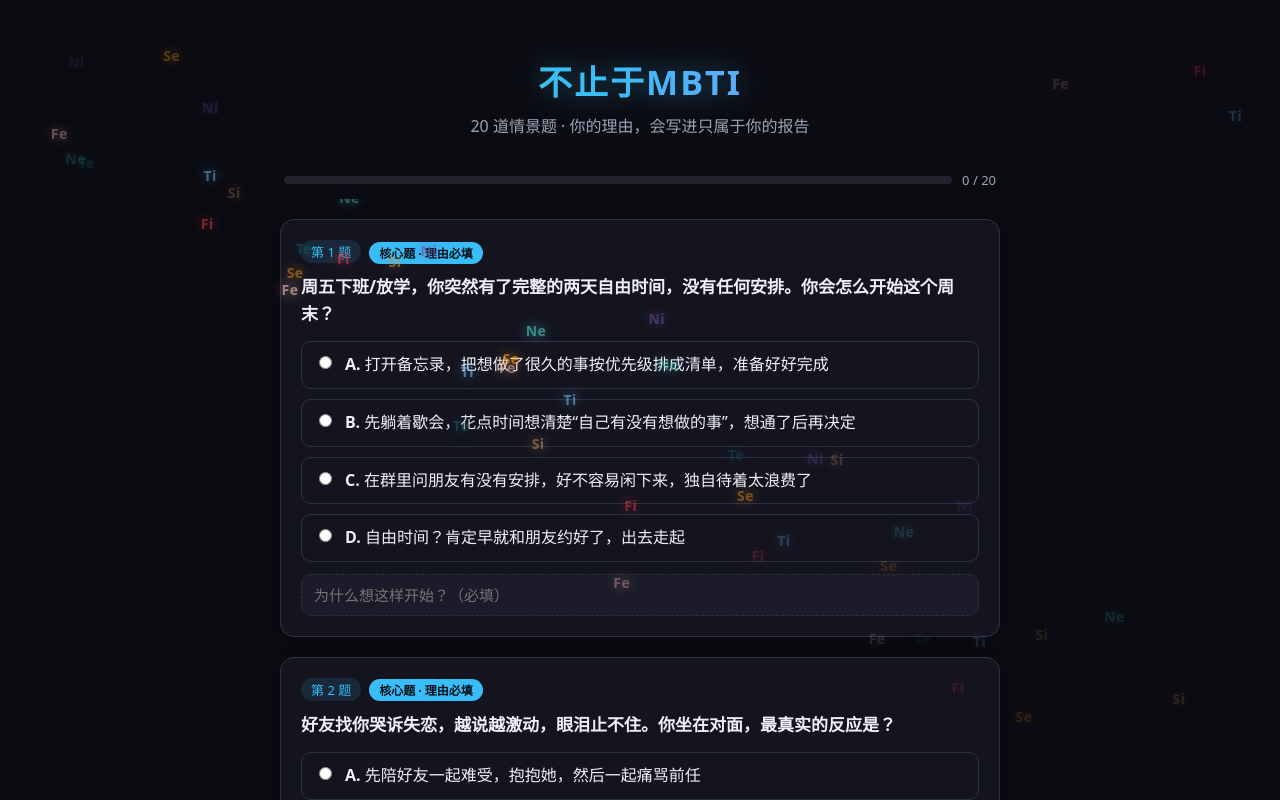
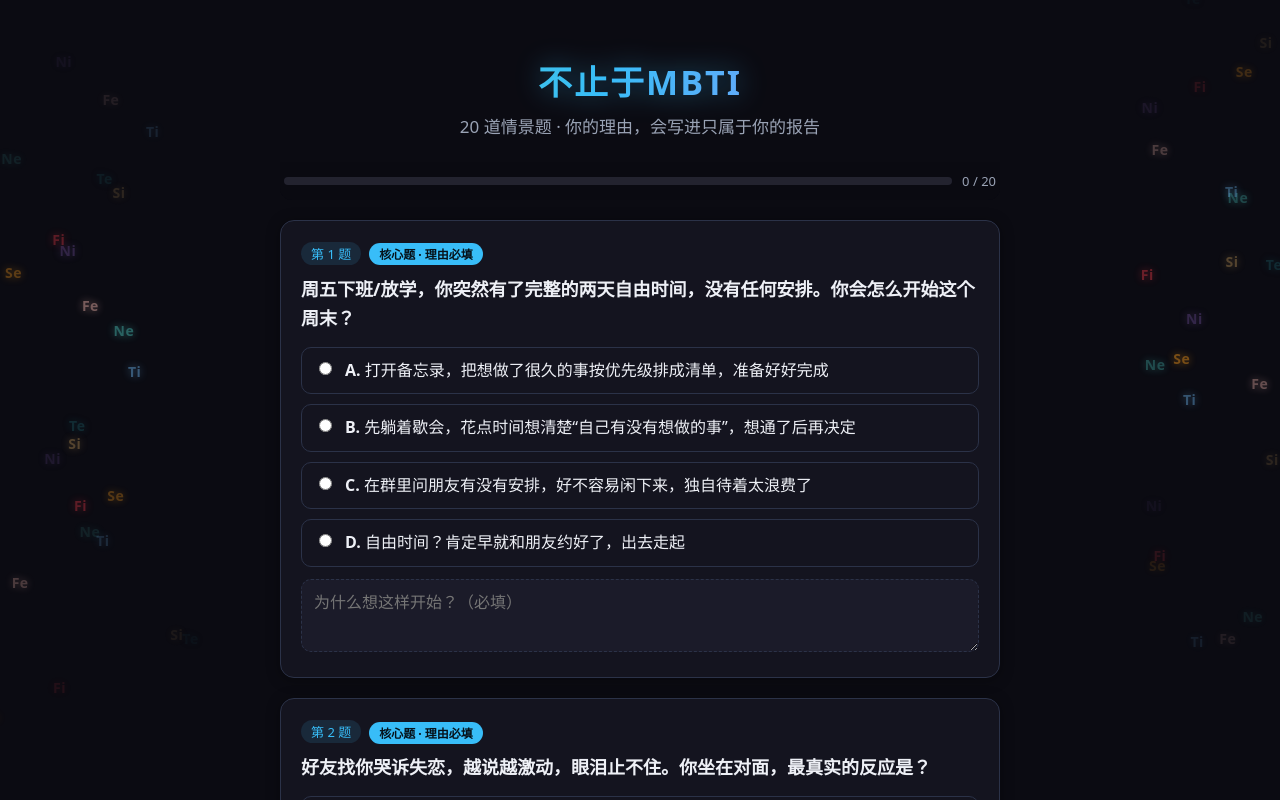
Before and after one commit to wwwmouse/personality-test, a Vue app in the folder frontend/: page / in a window 1280 px wide. Both pictures are taken after a click on the button "开始测试". Shown: the top 800 px of the page. Built offline with nearby package versions, Linux system fonts and the light colour scheme.

Commit message:
视觉焕新二：浮标退守两侧边带、结果页阳面加冕（放大+四档常亮）、字号与等待动画

```diff
--- a/frontend/src/App.vue
+++ b/frontend/src/App.vue
@@ -1,5 +1,5 @@
 <script setup>
-import { ref, computed } from 'vue'
+import { ref, computed, watch } from 'vue'
 import questions from './data/questions.json'
 import QuestionItem from './components/QuestionItem.vue'
 import ReportView from './components/ReportView.vue'
@@ -19,6 +19,28 @@
 const orbHighlight = computed(() =>
   phase.value === 'result' && report.value ? report.value.functions.map((f) => f.function) : null
 )
+
+// 分析中的等待文案轮播：每 4 秒换一句，让 10~20 秒的等待不无聊。
+// 魔法盒子原则：只写用户体验，不泄露内部流程（不出现"调 API"之类）
+const analyzingLines = [
+  '正在读你的二十个瞬间…',
+  '正在把你的理由折成纸飞机…',
+  '正在描摹你的功能图谱…',
+  '正在给报告盖上最后一枚印章…',
+]
+const analyzingText = ref(analyzingLines[0])
+let analyzingTimer = null
+
+watch(phase, (p) => {
+  clearInterval(analyzingTimer)
+  if (p === 'analyzing') {
+    analyzingText.value = analyzingLines[0]
+    analyzingTimer = setInterval(() => {
+      const next = (analyzingLines.indexOf(analyzingText.value) + 1) % analyzingLines.length
+      analyzingText.value = analyzingLines[next]
+    }, 4000)
+  }
+})
 
 // 报告回看：上次的完整报告存在浏览器本地（localStorage），封面给"查看上次报告"入口
 // 这样看完报告关掉页面，也不用重新答一遍题
@@ -165,9 +187,12 @@
       <button class="submit-btn" @click="handleSubmit">生成我的报告 ✨</button>
     </main>
 
-    <!-- 分析阶段：要读 5~10 秒，给用户一个等待反馈 -->
+    <!-- 分析阶段：10~20 秒的等待，用轮播文案 + 跳动的小点陪着用户 -->
     <main v-else-if="phase === 'analyzing'" class="container">
-      <p class="analyzing">🤔 正在解读你的二十个瞬间…（约 10~20 秒）</p>
+      <div class="analyzing">
+        <p class="analyzing-text" :key="analyzingText">{{ analyzingText }}</p>
+        <p class="analyzing-dots"><span>·</span><span>·</span><span>·</span></p>
+      </div>
     </main>
 
     <!-- 失败阶段：如实告诉用户发生了什么，并给出路 -->
--- a/frontend/src/components/OrbsBackground.vue
+++ b/frontend/src/components/OrbsBackground.vue
@@ -1,8 +1,10 @@
 <script setup>
-// 全局背景浮标：八个认知功能符号带各自颜色，在全屏漂移 + 闪烁。
+import { computed } from 'vue'
+
+// 全局背景浮标：八个认知功能符号带各自颜色，在屏幕左右两侧边带漂移 + 闪烁。
 // speed：'slow'（封面，慢速）/ 'fast'（答题、分析、报告，加速）
-// highlight：传入数组（如 ['Ti','Ne','Si','Fe']）时进入"高亮模式"：
-//   只有这些功能闪烁，其余浮标安静变暗——结果页用它让"阳面四功能"发光
+// highlight：传入数组（如 ['Ti','Ne','Si','Fe']）时进入"高亮模式"（结果页）：
+//   只渲染阳面四功能（阴面直接移除），放大 + 按位置四档常亮（英雄最亮 → 阿尼玛最暗）
 // 位置和节奏用序号公式确定性生成（不用随机数，保证每次刷新布局一致）
 const props = defineProps({
   speed: { type: String, default: 'slow' },
@@ -22,32 +24,59 @@
 }
 
 const KEYS = Object.keys(COLORS)
+
+// 默认模式：每种 6 个共 48 个，只分布在左右两侧边带（中央阅读区保持干净）
 const orbs = []
-
-// 每种功能 6 个浮标，共 48 个，散布全屏
 KEYS.forEach((fn, fi) => {
   for (let k = 0; k < 6; k++) {
     const i = fi * 6 + k
+    const onLeft = k % 2 === 0
     orbs.push({
       fn,
       color: COLORS[fn],
-      left: `${((fi * 7 + k * 15) % 90) + 3}%`,
-      top: `${((fi * 9 + k * 13) % 84) + 4}%`,
+      left: onLeft
+        ? `${2 + (fi % 3) * 3 + (k % 3) * 1.4}%`
+        : `${90 + (fi % 3) * 3 + (k % 3) * 1.4}%`,
+      top: `${4 + ((fi * 9 + k * 13) % 82)}%`,
       delay: `${(i * 0.9) % 8}s`,
       blinkDelay: `${(i * 0.55) % 3}s`,
       variant: i % 4,
     })
   }
 })
+
+// 高亮模式：只留阳面四功能，每种 3 个放大版，位置按 rank 散在两侧边带
+const displayOrbs = computed(() => {
+  if (!props.highlight) return orbs
+  const list = []
+  props.highlight.forEach((fn, rank) => {
+    for (let k = 0; k < 3; k++) {
+      const onLeft = k % 2 === 0
+      list.push({
+        fn,
+        color: COLORS[fn] || '#38bdf8',
+        rank,
+        left: onLeft
+          ? `${1.5 + rank * 1.8 + k * 1.6}%`
+          : `${88 + rank * 1.8 + k * 1.6}%`,
+        top: `${5 + ((rank * 21 + k * 9) % 80)}%`,
+        delay: `${(rank * 1.2 + k * 2.4) % 6}s`,
+        blinkDelay: '0s',
+        variant: (rank + k) % 4,
+      })
+    }
+  })
+  return list
+})
 </script>
 
 <template>
   <div class="orbs-layer" :class="['orbs-' + speed, { 'orbs-highlight': highlight }]" aria-hidden="true">
     <span
-      v-for="orb in orbs"
+      v-for="orb in displayOrbs"
       :key="orb.fn + orb.left + orb.top"
       class="orb"
-      :class="['orb-v' + orb.variant, { 'orb-glow': highlight && highlight.includes(orb.fn) }]"
+      :class="['orb-v' + orb.variant, highlight ? 'orb-r' + orb.rank : '']"
       :style="{
         left: orb.left,
         top: orb.top,
--- a/frontend/src/components/QuestionItem.vue
+++ b/frontend/src/components/QuestionItem.vue
@@ -26,11 +26,12 @@
       </label>
     </div>
 
-    <input
+    <!-- textarea 两行：钩子占位文案再长也能完整换行显示，手机端不被裁切 -->
+    <textarea
       class="reason-input"
       v-model="answer.reason"
-      type="text"
+      rows="2"
       :placeholder="question.reason_prompt"
-    />
+    ></textarea>
   </div>
 </template>
--- a/frontend/src/components/ReportView.vue
+++ b/frontend/src/components/ReportView.vue
@@ -152,10 +152,11 @@
     <section class="feedback-box">
       <p class="feedback-title">对报告满意吗？</p>
       <template v-if="!feedbackState">
-        <button class="feedback-btn" :disabled="feedbackLoading" @click="sendFeedback(true)">满意 ^^</button>
-        <button class="feedback-btn" :disabled="feedbackLoading" @click="sendFeedback(false)">不满意 QAQ</button>
+        <button class="feedback-btn" :disabled="feedbackLoading" @click="sendFeedback(true)">满意</button>
+        <button class="feedback-btn" :disabled="feedbackLoading" @click="sendFeedback(false)">不满意</button>
       </template>
-      <p v-else class="feedback-done">已记录，谢谢反馈</p>
+      <p v-else-if="feedbackState === 'like'" class="feedback-done">谢谢喵^^</p>
+      <p v-else class="feedback-done">对不起喵……QAQ</p>
     </section>
   </div>
 </template>
--- a/frontend/src/style.css
+++ b/frontend/src/style.css
@@ -17,6 +17,7 @@
   margin: 0;
   min-height: 100vh;
   background: var(--bg);
+  font-size: 17px; /* 全局基准字号：暗色背景下小字更费眼，整体放大 */
 }
 
 /* ============ 全局背景浮标层（八维符号漂移 + 拖尾） ============ */
@@ -34,7 +35,7 @@
   font-weight: 800;
   letter-spacing: 0.5px;
   /* 纯文字漂浮：无边框无包裹，霓虹感靠文字光晕 */
-  text-shadow: 0 0 12px currentColor;
+  text-shadow: 0 0 9px currentColor;
   /* 两组动画：漂移（轨迹由 variant 决定、时长由 speed 决定）+ 闪烁 */
   animation: var(--drift, drift-a) var(--dur, 12s) ease-in-out infinite,
     orb-blink 2.6s ease-in-out infinite;
@@ -42,8 +43,8 @@
 }
 
 @keyframes orb-blink {
-  0%, 100% { opacity: 0.15; }
-  50% { opacity: 0.65; }
+  0%, 100% { opacity: 0.1; }
+  50% { opacity: 0.45; }
 }
 
 /* 四套漂移轨迹，错开节奏 */
@@ -64,18 +65,40 @@
 .orbs-fast .orb-v2 { --dur: 6.5s; }
 .orbs-fast .orb-v3 { --dur: 7.5s; }
 
-/* 高亮模式（结果页）：只有目标阳面功能闪烁，其余只漂移、安静变暗 */
+/* 高亮模式（结果页）：只渲染阳面四功能（阴面已从数据里移除）。
+   放大 + 按位置四档常亮（英雄最亮 → 阿尼玛最暗），不闪烁 */
 .orbs-highlight .orb {
-  opacity: 0.12;
+  font-size: 24px;
+  letter-spacing: 1px;
   animation: var(--drift, drift-a) var(--dur, 12s) ease-in-out infinite;
   animation-delay: var(--delay, 0s);
 }
 
-.orbs-highlight .orb.orb-glow {
-  animation: var(--drift, drift-a) var(--dur, 12s) ease-in-out infinite,
-    orb-blink 2.2s ease-in-out infinite;
-  animation-delay: var(--delay, 0s), var(--blink-delay, 0s);
+.orbs-highlight .orb-r0 {
+  opacity: 0.85;
+  text-shadow: 0 0 24px currentColor, 0 0 10px currentColor;
 }
+
+.orbs-highlight .orb-r1 {
+  opacity: 0.62;
+  text-shadow: 0 0 18px currentColor;
+}
+
+.orbs-highlight .orb-r2 {
+  opacity: 0.42;
+  text-shadow: 0 0 12px currentColor;
+}
+
+.orbs-highlight .orb-r3 {
+  opacity: 0.24;
+  text-shadow: 0 0 8px currentColor;
+}
+
+/* 高亮模式下漂移放慢：不抢报告的阅读注意力 */
+.orbs-highlight .orb-v0 { --dur: 14s; }
+.orbs-highlight .orb-v1 { --dur: 17s; }
+.orbs-highlight .orb-v2 { --dur: 20s; }
+.orbs-highlight .orb-v3 { --dur: 23s; }
 
 @keyframes drift-a {
   0%, 100% { transform: translate(0, 0); }
@@ -155,7 +178,7 @@
 }
 
 .q-text {
-  font-size: 17px;
+  font-size: 18px;
   font-weight: 600;
   margin: 0 0 14px;
   line-height: 1.6;
@@ -195,6 +218,7 @@
 }
 
 .option-text {
+  font-size: 16px;
   line-height: 1.6;
 }
 
@@ -206,10 +230,13 @@
   padding: 10px 12px;
   border: 1px dashed var(--border);
   border-radius: 10px;
-  font-size: 15px;
+  font-size: 16px;
   font-family: inherit;
+  line-height: 1.6;
   color: var(--text);
   background: #1b1b29;
+  resize: vertical; /* 两行起步，用户可以往下拖 */
+  min-height: 3.4em;
 }
 
 .reason-input:focus {
@@ -337,12 +364,13 @@
 
 .punchline {
   font-weight: 600;
-  font-size: 16px;
+  font-size: 17px;
   line-height: 1.7;
   margin: 0 0 12px;
 }
 
 .description {
+  font-size: 16px;
   line-height: 1.8;
   color: #cfd4e0;
   margin: 0 0 8px;
@@ -491,14 +519,48 @@
 .analyzing {
   text-align: center;
   padding: 80px 20px;
-  font-size: 1.2rem;
-  color: var(--text-soft);
-  animation: pulse 1.5s ease-in-out infinite;
 }
 
-@keyframes pulse {
-  0%, 100% { opacity: 1; }
-  50% { opacity: 0.5; }
+/* 轮播文案：换句时淡入 */
+.analyzing-text {
+  font-size: 1.25rem;
+  color: var(--text-soft);
+  margin: 0 0 14px;
+  animation: fade-up 0.5s ease;
+}
+
+/* 三个弹跳的小点：让等待有呼吸感 */
+.analyzing-dots {
+  display: flex;
+  justify-content: center;
+  gap: 8px;
+  margin: 0;
+}
+
+.analyzing-dots span {
+  font-size: 1.7rem;
+  line-height: 1;
+  color: var(--accent);
+  animation: dot-bounce 1.2s ease-in-out infinite;
+}
+
+.analyzing-dots span:nth-child(2) {
+  animation-delay: 0.2s;
+}
+
+.analyzing-dots span:nth-child(3) {
+  animation-delay: 0.4s;
+}
+
+@keyframes dot-bounce {
+  0%, 100% {
+    transform: translateY(0);
+    opacity: 0.4;
+  }
+  50% {
+    transform: translateY(-10px);
+    opacity: 1;
+  }
 }
 
 .error-box {
@@ -542,7 +604,7 @@
   padding-top: 12px;
   border-top: 1px solid var(--border);
   color: #6f7488;
-  font-size: 13px;
+  font-size: 14px;
   text-align: center;
 }
 
@@ -771,7 +833,7 @@
   max-width: 560px;
   margin: 0 auto 18px;
   text-align: left;
-  font-size: 14px;
+  font-size: 15px;
   line-height: 1.9;
   color: var(--text-soft);
 }
@@ -781,7 +843,7 @@
   margin: 0 auto 32px;
   padding: 14px 18px 14px 36px;
   text-align: left;
-  font-size: 13px;
+  font-size: 14px;
   line-height: 1.9;
   color: var(--text-soft);
   background: var(--accent-soft);
```
